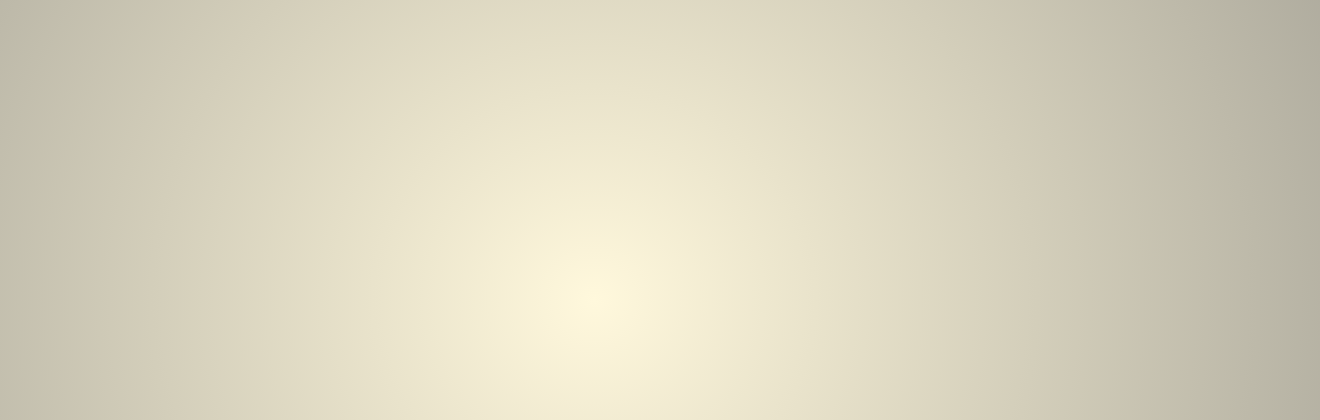
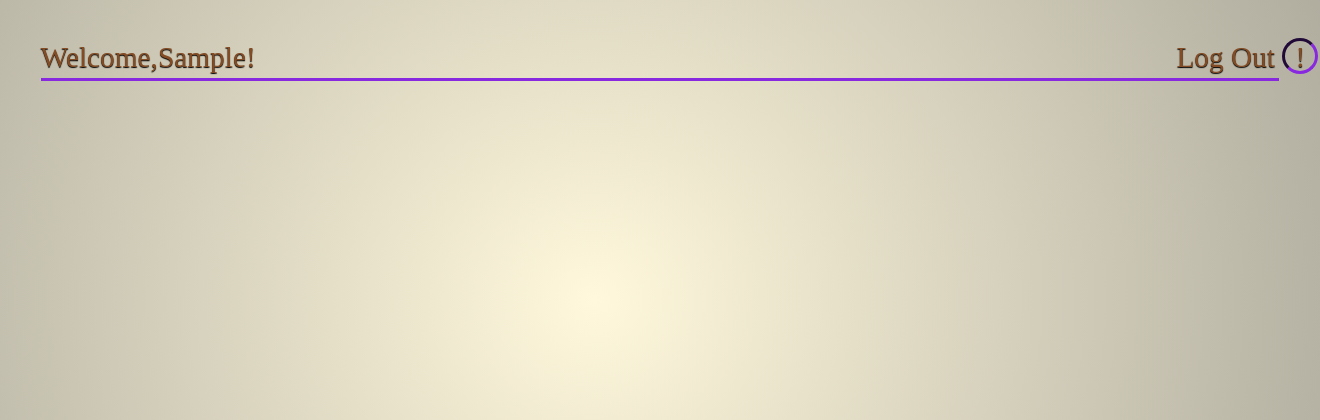
Before and after one commit to aV1rus/Capstone_Project, a Django app: page /home/ in a window 1320 px wide. Shown: the top 420 px of the page. Run offline with Django 3.2, Linux system fonts and the light colour scheme; the visitor is signed in with stand-in values (Sample User, id 1); parts of the project's set-up code (start-up, migrations or seed data) failed here and were passed over.

Commit message:
* Improved CSS organization, Started home dashboard design.

```diff
--- a/home/views.py
+++ b/home/views.py
@@ -4,6 +4,6 @@ from django.shortcuts import render
 from django.contrib.auth.decorators import login_required
 from django.shortcuts import redirect
 
-#@login_required(login_url="login.views.connect")
+@login_required(login_url="login.views.connect")
 def home(request):
     return render(request,'home/home.html',locals())
--- /dev/null
+++ b/static/css/home_style.css
@@ -0,0 +1,51 @@
+html
+{
+
+        background-image: -webkit-radial-gradient(45% 30%,ellipse, #FFF8DC 0%,rgba(0,0,0,.6) 150%);
+        background-image: -moz-radial-gradient(40% 30%,ellipse, #FFF8DC 0%,rgba(0,0,0,.6) 150%);
+        background-repeat:repeat-y;
+        background-size: 100% 1000px;
+
+}
+.user_bar
+{
+    border-bottom: inset 3px #551a8b;
+    width:95%;
+    margin:auto;
+    height: 70px;
+}
+.welcome_link,.logout_link
+{
+    position:relative;
+    top:30px;
+    font-size: 22pt;
+    color: #834C24;
+    text-shadow: 0 1px 1px black;
+}
+.logout_button
+{
+    border:inset 3px #551a8b;
+    display:inline-block;
+    text-align: center;
+    width:30px;
+    height:30px;
+    border-radius: 100px;
+    font-size: 22pt;
+    color:#834C24;
+    text-decoration: none;
+    transition-delay:.2s;
+    transition-duration:.5s;
+}
+.logout_link
+{
+    left:74%;
+    transition-delay:.2s;
+    transition-duration:.5s;
+
+}
+.logout_button:hover, .logout_link:hover
+{
+    color:firebrick;
+    border-color:firebrick;
+    text-shadow: 0 -1px 20px firebrick;
+}
--- /dev/null
+++ b/templates/base/base_home.html
@@ -0,0 +1,18 @@
+{% extends "base/base.html" %}
+{% load static %}
+
+{% block style %}
+    <link rel = 'stylesheet' href = '{% static "css/home_style.css" %}'>
+{% endblock %}
+{% block content %}
+
+    {% block userbar %}
+          <header class = "user_bar">
+                <span class = "welcome_link">Welcome,{{ request.user.username|capfirst  }}!</span>
+                <span class = "logout_link">Log Out <a class = "logout_button" href = {% url "login.views.disconnect" %}>!</a>
+                    </span>
+          </header>
+        {% endblock %}
+
+
+{% endblock %}
--- a/templates/home/home.html
+++ b/templates/home/home.html
@@ -1,9 +1,5 @@
-{% extends "base.html" %}
+{% extends "base/base_home.html" %}
+{% load static %}
 {% block title %}
-    Welcome {{ request.user.username }}
+    Welcome, {{ request.user.username|capfirst }} !
 {% endblock %}
-{% block content %}
-
-
-
-{% endblock %}
--- a/templates/login/login.html
+++ b/templates/login/login.html
@@ -1,4 +1,4 @@
-{%  extends "base.html" %}
+{%  extends "base/base.html" %}
 {% block title %}Login Page{% endblock %}
 {% block content %}
 
--- a/templates/login/register.html
+++ b/templates/login/register.html
@@ -1,4 +1,4 @@
-{% extends "base.html" %}
+{% extends "base/base.html" %}
 {% load static %}
 
 {% block content %}
@@ -7,6 +7,7 @@
      Welcome to <a href = "http://www.spsu.edu" style = "color:olive;" >SPSU's</a> Social Network..Register Here and Get Started!<br/>
 
     Click <a href="{% url "login.views.connect" %}"> Here</a> to Login
+
 
     </article>
     <section id = "registration_section">
```
Also changed, not shown: templates/base/base.html (renamed from templates/base.html).
